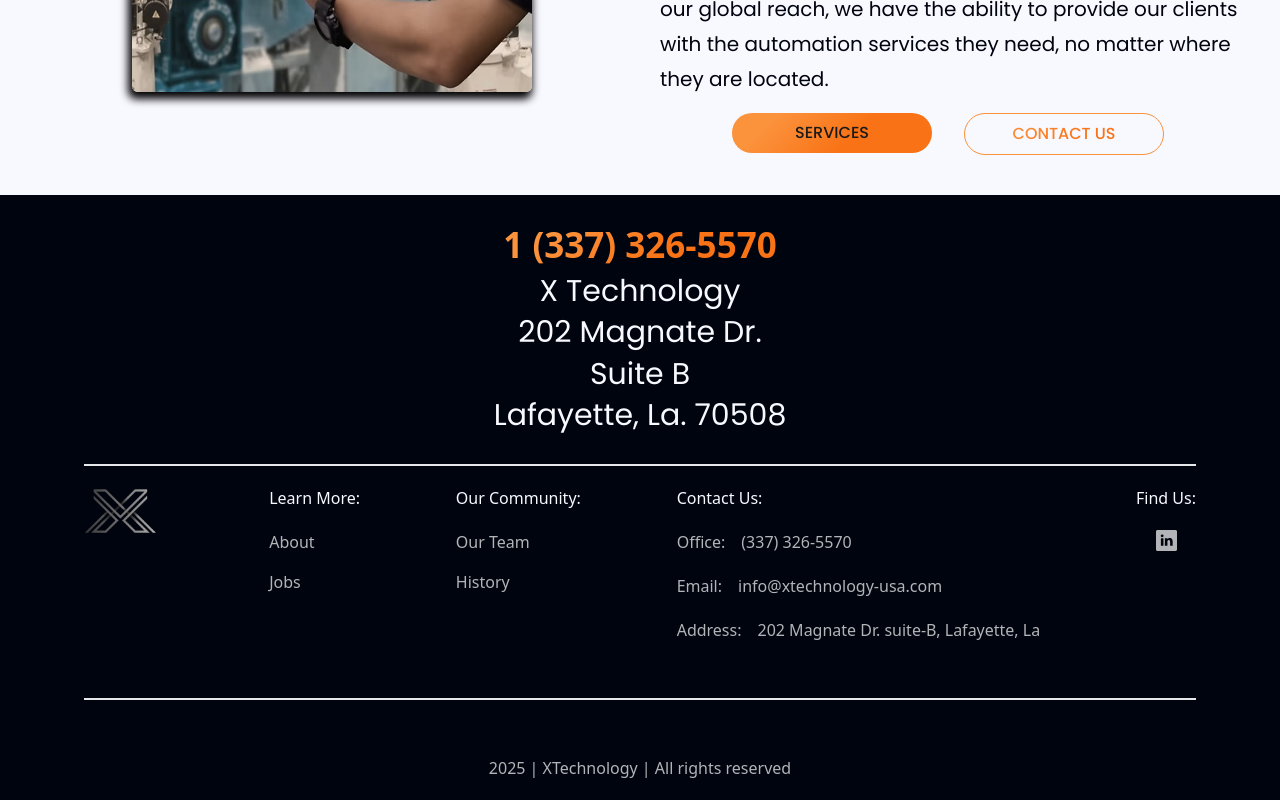
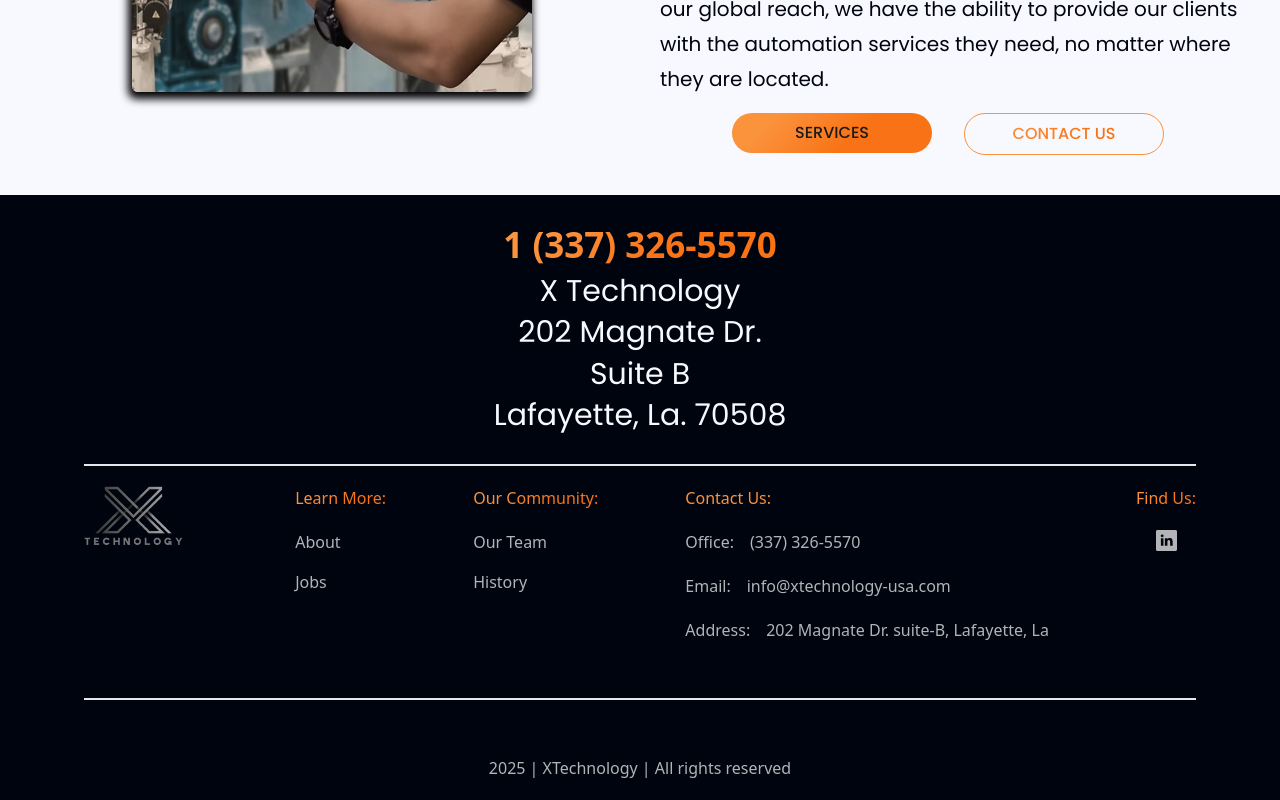
Before and after one commit to NicBab/x-tech-site, a Next.js app: page /about in a window 1280 px wide. Shown: the part 986-1786 px from the top of the page. Built offline with nearby package versions, Linux system fonts and the light colour scheme.

Commit message:
footer links orange text

```diff
--- a/components/Footer.tsx
+++ b/components/Footer.tsx
@@ -24,7 +24,7 @@
       <div className="padding-container max-container flex w-full flex-col gap-14">
         <div className="flex flex-col items-start justify-center gap-[10%] md:flex-row">
           <Link href="/" className="mb-10">
-            <Image src="/X_icon.png" alt="X_icon" width={74} height={29} />
+            <Image src="/X_grey_logo.png" alt="X_icon" width={100} height={100} />
           </Link>
           <div className="flex flex-wrap gap-10 sm:justify-between md:flex-1 text-white">
             {FOOTER_LINKS.map((columns) => (
@@ -80,7 +80,7 @@
 const FooterColumn = ({ title, children }: FooterColumnProps) => {
   return (
     <div className="flex flex-col gap-5">
-      <h4 className="bold-18 whitespace-nowrap">{title}</h4>
+      <h4 className="bold-18 whitespace-nowrap orange-text-gradient">{title}</h4>
       {children}
     </div>
   );
```
